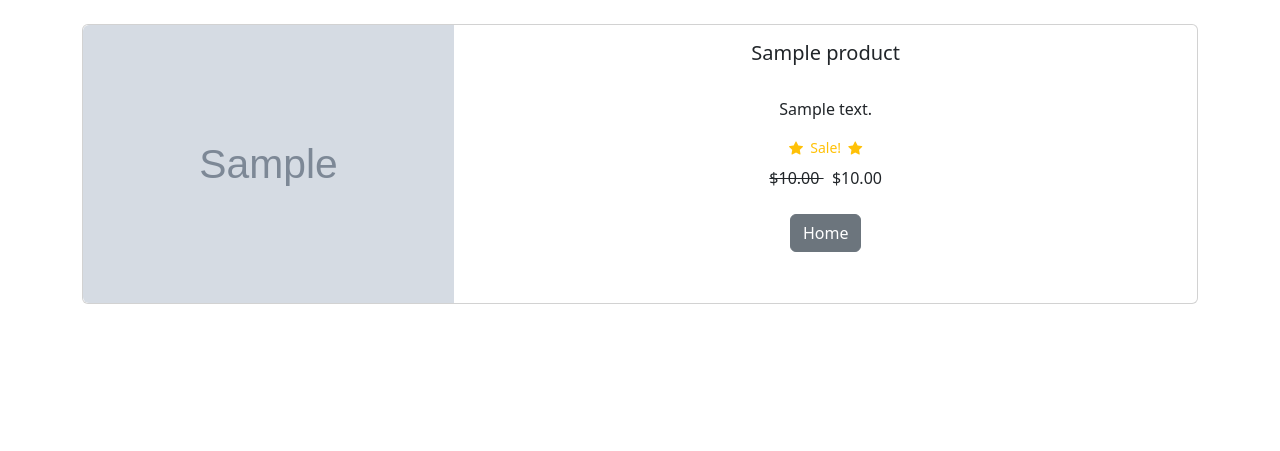
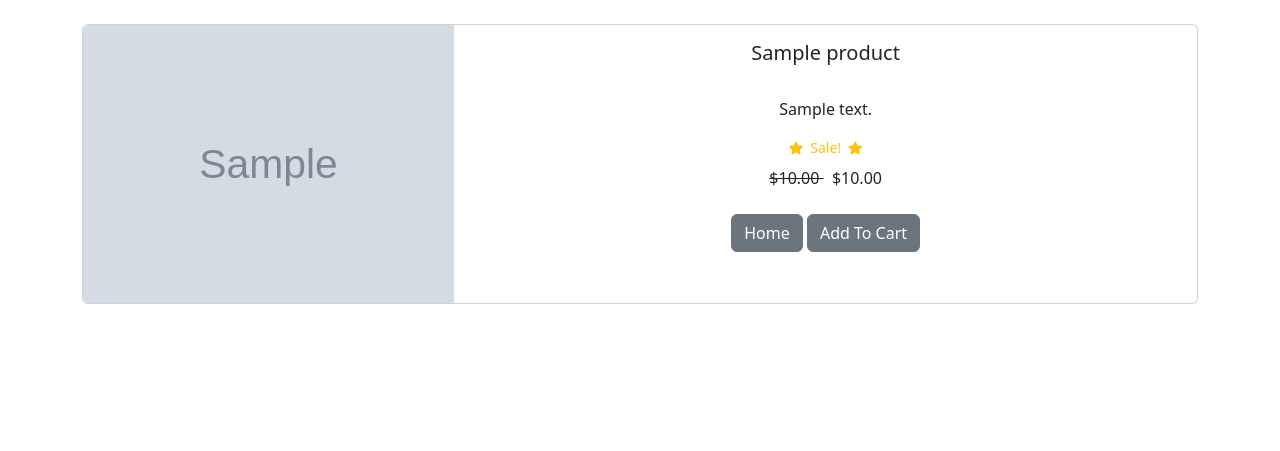
Before and after one commit to nkyomuhendo/django-ecom-store, a Django app: page /product/1 in a window 1280 px wide. Shown: the part 56-507 px from the top of the page. Run offline with Django 5.2, Linux system fonts and the light colour scheme; tables that the repository leaves empty hold one stand-in row (values such as "Sample post"); grey boxes marked "Sample" are stand-in pictures; some libraries are stand-ins or nearby versions.

Commit message:
Added button and functionality to Add Products to cart and persist in user session, employed ajax and JsonResponse and JQuery minified from jQuery CDN

```diff
--- a/cart/cart.py
+++ b/cart/cart.py
@@ -13,3 +13,15 @@ class Cart():
 
         # Make sure cart is available on all pages of site
         self.cart = cart
+
+    def add(self, product):
+
+        product_id = str(product.id)
+
+        #Logic
+        if product_id in self.cart:
+            pass
+        else:
+            self.cart[product_id] = {'price': str(product.price)}
+
+        self.session.modified = True
--- a/store/templates/base.html
+++ b/store/templates/base.html
@@ -14,6 +14,9 @@
         <link href="https://cdn.jsdelivr.net/npm/bootstrap-icons@1.5.0/font/bootstrap-icons.css" rel="stylesheet" />
         <!-- Core theme CSS (includes Bootstrap)-->
         <link href="{% static 'css/styles.css' %}" rel="stylesheet" />
+        <!-- JQuery use from CDN i.e. latest minified version from https://releases.jquery.com/ -->
+        <script src="https://code.jquery.com/jquery-3.7.1.min.js" integrity="sha256-/JqT3SQfawRcv/BIHPThkBvs0OEvtFFmqPF/lYI/Cxo=" crossorigin="anonymous"></script>
+
     </head>
     <body>
         {% include 'navbar.html' %}
--- a/store/templates/product.html
+++ b/store/templates/product.html
@@ -27,6 +27,7 @@
                     <!-- Product price-->
                     <strike>
                         ${{ product.price }}
+
                     </strike>
                     &nbsp;
                         ${{ product.sale_price }}
@@ -35,12 +36,12 @@
                 {% else %}
 
                 ${{ product.price }}
-
                 <br/><br/>
 
                 {% endif %}
 
                 <a href="{% url 'home' %} " class="btn btn-secondary">Home</a>
+                <button type="button" value="{{ product.id }}" class="btn btn-secondary" id="add-cart">Add To Cart</button>
                 </center>
             </div>
             </div>
@@ -52,4 +53,31 @@
 <br/><br/><br/><br/><br/><br/><br/><br/><br/><br/><br/><br/><br/><br/><br/><br/>
 
 
+<script>
+// Check if button pressed
+$(document).on('click', '#add-cart', function(e){
+    e.preventDefault();
+    $.ajax({
+        type: 'POST',
+        url: '{% url "cart_add" %}',
+        data: {
+            product_id: $('#add-cart').val(),
+            csrfmiddlewaretoken: '{{ csrf_token }}',
+            action: 'post'
+        },
+
+        success: function(json){
+            console.log(json)
+        },
+
+        error: function(xhr, errmsg, err){
+
+        }
+
+
+    });
+})
+
+</script>
+
 {% endblock content %}
```
Also changed, not shown: cart/views.py (+19 -2 lines).
